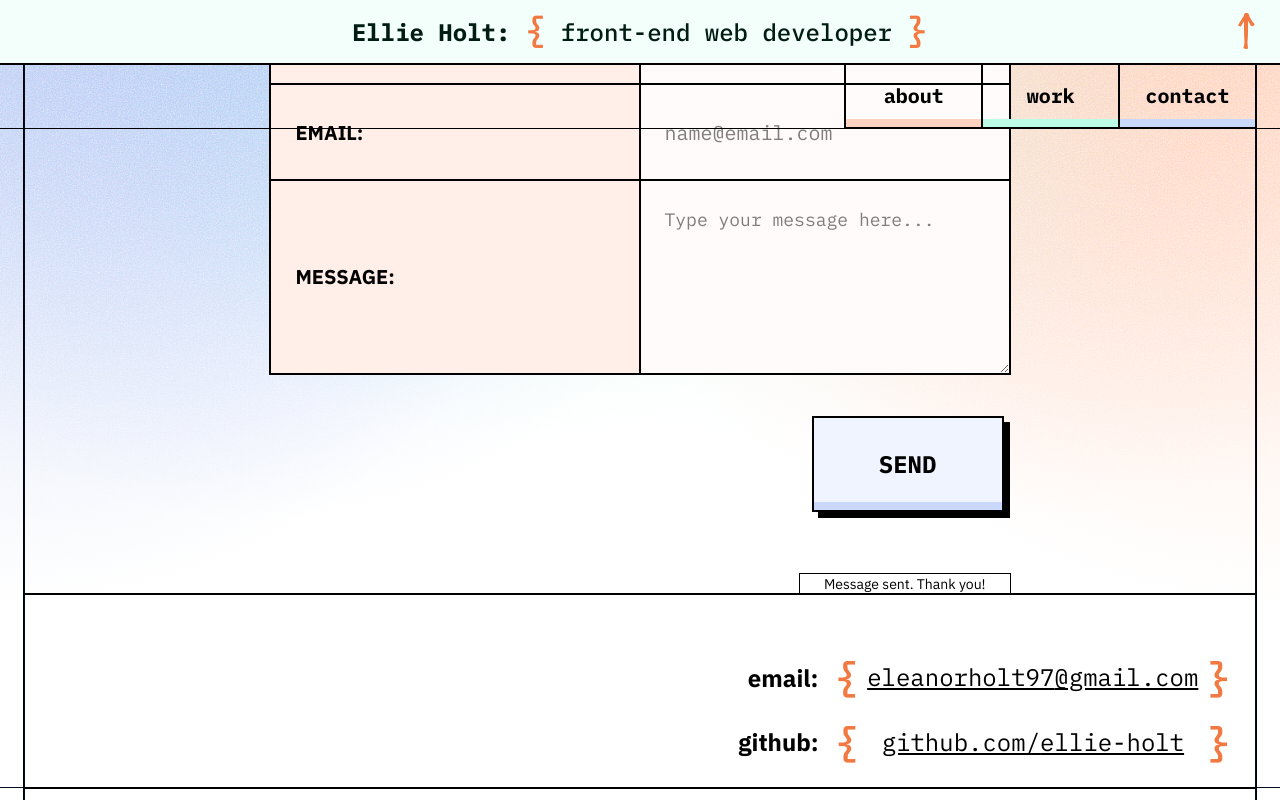
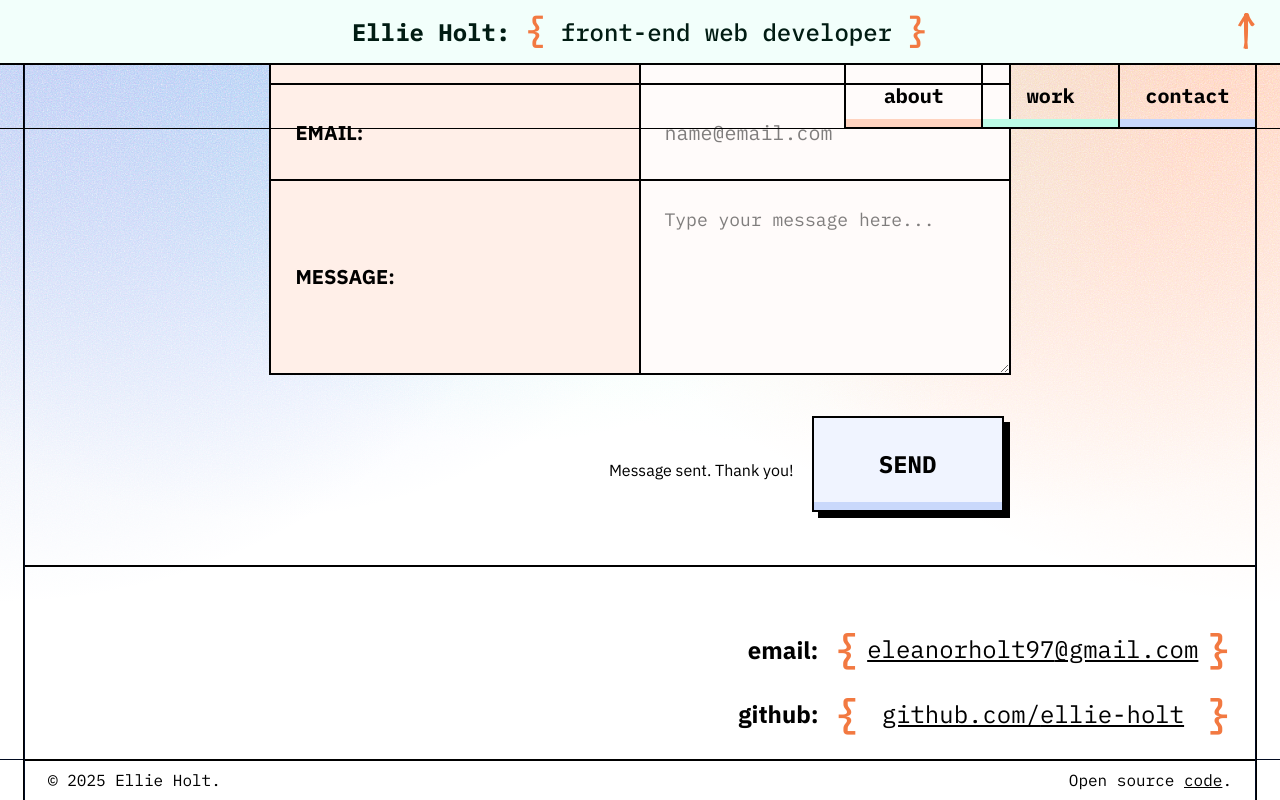
Before and after one commit to ellie-holt/portfolio, a Svelte app: page / in a window 1280 px wide. Both pictures are taken after typing "Sample", "name@example.com", "Sample" into the empty fields and a click on the button "SEND". Shown: the part 3547-4347 px from the top of the page. Built offline with nearby package versions, Linux system fonts and the light colour scheme.

Commit message:
Submit message styling

```diff
--- a/src/sections/Contact.svelte
+++ b/src/sections/Contact.svelte
@@ -193,23 +193,27 @@
         </div>
       </form>
 
-      <!-- Submit Button -->
+      <div
+        class="flex flex-col xs:flex-row items-center justify-center xs:justify-end !shadow-none"
+      >
+        <!-- Submit Button  -->
         <Button
           type="submit"
           form="contact-form"
           bar
           tone="azure"
-        class="self-center xs:self-end bg-azure-wash my-6 md:my-12 w-[calc(var(--spacing-form)_*_2)] h-form"
+          class="self-center xs:self-end bg-azure-wash my-6 md:my-12 w-[calc(var(--spacing-form)_*_2)] h-form xs:order-2"
           >Send</Button
         >
 
+        <!-- Success / Error message -->
         {#if successText}
           <p
             id="success-note"
             role="status"
             aria-live="polite"
             tabindex="-1"
-          class="px-6 text-sm mt-2 self-center xs:self-end"
+            class="px-6 text-md my-2 xs:order-1"
           >
             {successText}
           </p>
@@ -221,11 +225,12 @@
             role="alert"
             aria-live="assertive"
             tabindex="-1"
-          class="px-6 text-sm mt-2 self-center xs:self-end"
+            class="px-6 text-md my-2 xs:order-1"
           >
             {errorText}
           </p>
         {/if}
       </div>
     </div>
+  </div>
 </section>
```
Lines whose indentation alone changed are shown as unchanged.
